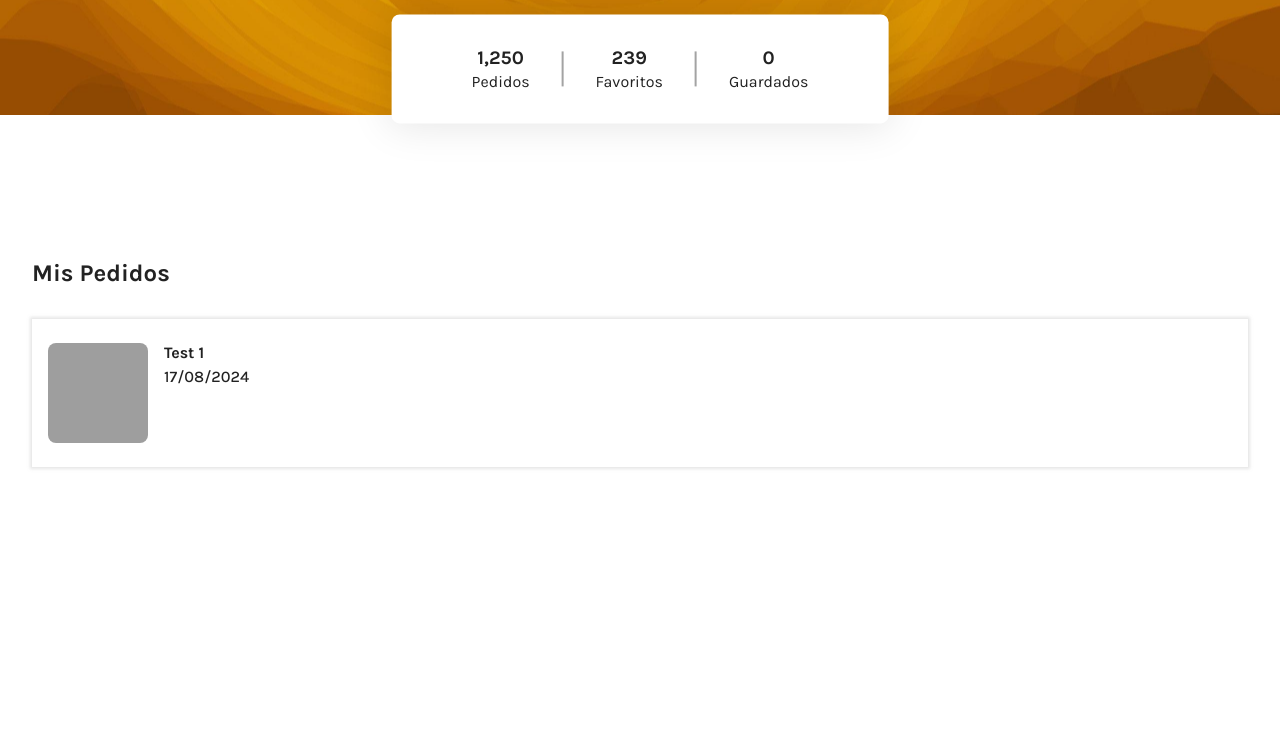
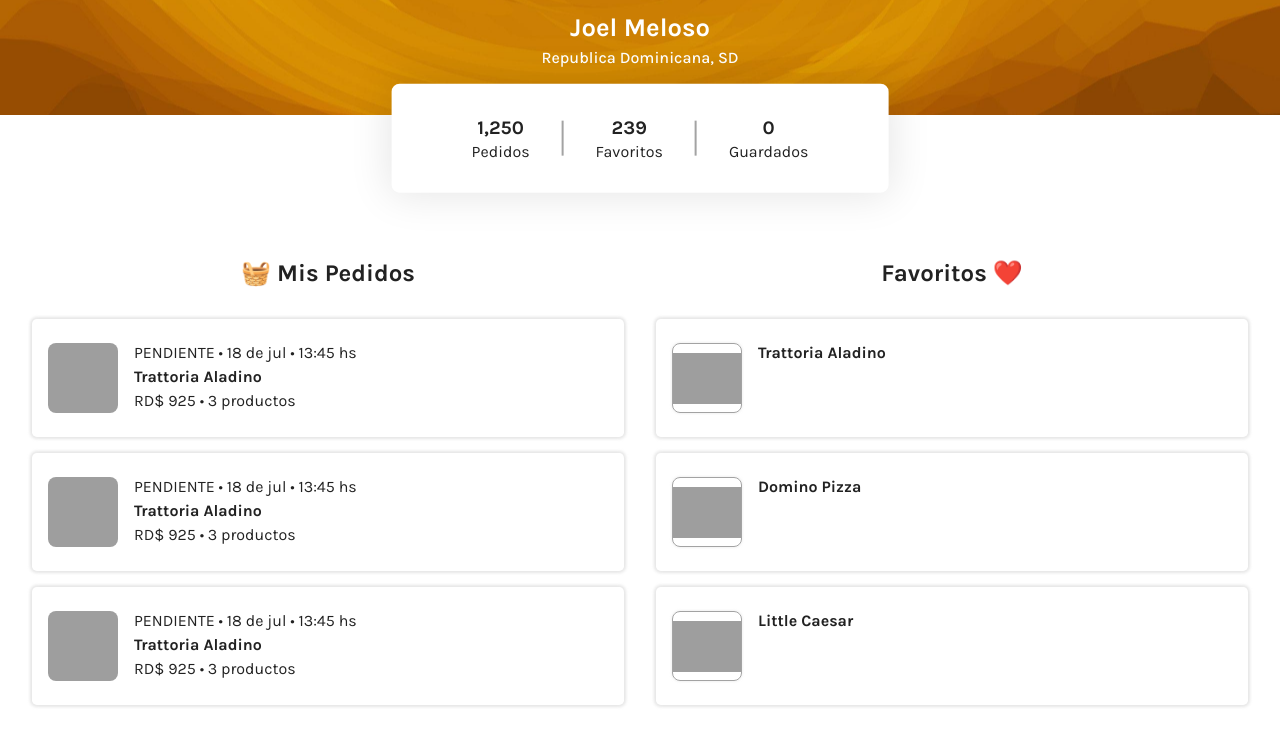
Before and after one commit to Josephfrost16/AppCenar, a plain HTML site: page client/pages/client/profile.html in a window 1280 px wide. Shown: the part 251-988 px from the top of the page. Before the commit the page ends 800 px from the top, so only its background shows below. Drawn offline with nearby package versions, Linux system fonts and the light colour scheme; grey boxes are pictures that could not be loaded.

Commit message:
pantalla home iniciada. pantalla profile terminada

```diff
--- a/client/pages/client/profile.html
+++ b/client/pages/client/profile.html
@@ -10,7 +10,7 @@
     <title>Perfil</title>
 </head>
 <body>
-
+    <div class="contentProfile">
         <div class="header">
             <div class="profile">
                 <span class="material-symbols-outlined material-icons click-icon">home</span>
@@ -41,17 +41,61 @@
             </div>
         </div>
 
+    </div>
+
     <div class="data">
-        <label for="" class="titleData">Mis Pedidos</label>
+        <div class="orderss">
+            <label for="" class="titleData">🧺 Mis Pedidos </label>
             <div class="card">
                 <img src="https://www.foodandwine.com/thmb/Wd4lBRZz3X_8qBr69UOu2m7I2iw=/1500x0/filters:no_upscale():max_bytes(150000):strip_icc()/classic-cheese-pizza-FT-RECIPE0422-31a2c938fc2546c9a07b7011658cfd05.jpg" alt="">
                 <div class="cardData">
-                <label for="" class="cardTitle">Test 1</label>
-                <div class="cardDate">17/08/2024</div>
+                    <label for="" class="cardState">PENDIENTE <span id="date">• 18 de jul</span> <span id="time">• 13:45 hs</span></label>
+                    <label class="cardTitle">Trattoria Aladino</label>
+                    <label for="" class="cardPrice">RD$ 925 <span id="cantProduct">• 3 productos</span></label>
+                </div>
+            </div>
+            <div class="card">
+                <img src="https://www.foodandwine.com/thmb/Wd4lBRZz3X_8qBr69UOu2m7I2iw=/1500x0/filters:no_upscale():max_bytes(150000):strip_icc()/classic-cheese-pizza-FT-RECIPE0422-31a2c938fc2546c9a07b7011658cfd05.jpg" alt="">
+                <div class="cardData">
+                    <label for="" class="cardState">PENDIENTE <span id="date">• 18 de jul</span> <span id="time">• 13:45 hs</span></label>
+                    <label class="cardTitle">Trattoria Aladino</label>
+                    <label for="" class="cardPrice">RD$ 925 <span id="cantProduct">• 3 productos</span></label>
+                </div>
+            </div>
+            <div class="card">
+                <img src="https://www.foodandwine.com/thmb/Wd4lBRZz3X_8qBr69UOu2m7I2iw=/1500x0/filters:no_upscale():max_bytes(150000):strip_icc()/classic-cheese-pizza-FT-RECIPE0422-31a2c938fc2546c9a07b7011658cfd05.jpg" alt="">
+                <div class="cardData">
+                    <label for="" class="cardState">PENDIENTE <span id="date">• 18 de jul</span> <span id="time">• 13:45 hs</span></label>
+                    <label class="cardTitle">Trattoria Aladino</label>
+                    <label for="" class="cardPrice">RD$ 925 <span id="cantProduct">• 3 productos</span></label>
+                </div>
+            </div>
+        </div>
+        <div class="favoritesCards">
+            <label for="" class="titleData">Favoritos ❤️</label>
+            <div class="card">
+                <img src="https://i.pinimg.com/originals/fc/31/31/fc31315a5d1cb75f2c8a87fa0d2ef470.png" alt="">
+                <div class="cardData">
+                    <label class="cardTitle">Trattoria Aladino </label>
+                </div>
+            </div>
+
+            <div class="card">
+                <img src="https://encrypted-tbn0.gstatic.com/images?q=tbn:ANd9GcQ6PrgQpnSP7eTrEroSncI3Joi1FN1hnMmXGw&s" alt="">
+                <div class="cardData">
+                    <label class="cardTitle">Domino Pizza </label>
+                </div>
+            </div>
+
+            <div class="card">
+                <img src="https://encrypted-tbn0.gstatic.com/images?q=tbn:ANd9GcQT-DxEDNqFR-BXKwPg0Xyxrmii8jL0NaH2Sg&s" alt="">
+                <div class="cardData">
+                    <label class="cardTitle">Little Caesar </label>
                 </div>
             </div>
 
         </div>
+    </div>
 
 </body>
 </html>
--- a/client/styles/client/profile.css
+++ b/client/styles/client/profile.css
@@ -78,6 +78,10 @@
     user-select: none;
 }
 
+.contentProfile {
+    position:relative;
+}
+
 .info {
     position: absolute;
     display: flex;
@@ -90,7 +94,7 @@
     box-shadow: 0px 0px 40px 3px rgba(0, 0, 0, 0.1);
     top: 50%; /* Ajusta esta posición según sea necesario */
     left: 50%;
-    transform: translate(-50%, -50%); /* Centra el div .info */
+    transform: translate(-50%, 105%); /* Centra el div .info */
     border-radius: 0.5rem;
 }
 
@@ -112,23 +116,31 @@
 }
 
 .data{
-    display: flex;
-    flex-direction: column;
+    display: grid;
+    grid-template-columns: 1fr 1fr;
     margin-top: 7rem;
     padding: 2rem;
-    gap: 1rem;
+    gap: 2rem;
 }
 
 .titleData{
     font-size: 1.5rem;
     font-weight: bold;
     margin-bottom: 1rem;
+    text-align: center;
 }
 
 .data img{
-    width: 100px;
-    height: 100px;
+    width: 70px;
+    height: 70px;
     border-radius: 0.5rem;
+
+}
+
+.favoritesCards img{
+    border: solid 1px #A3A3A3;
+    box-shadow: 0px 0px 3px rgba(193, 193, 193,0.4);
+    object-fit: contain;
 }
 
 .card{
@@ -136,6 +148,7 @@
     gap: 1rem;
     box-shadow: 0px 0px 3px 2px rgba(193, 193, 193,0.4);
     padding: 1.5rem 1rem;
+    border-radius: 0.3rem;
 }
 
 .cardData{
@@ -152,28 +165,41 @@
     font-weight: 500;
 }
 
+.orderss {
+    display: flex;
+    flex-direction: column;
+    gap: 1rem;
+}
+
+.favoritesCards{
+    display: flex;
+    flex-direction: column;
+    gap: 1rem;
+
+}
+
 @media (max-width: 600px) {
     .info {
-        top: 50%; /* Ajusta según sea necesario para pantallas pequeñas */
+        top: 60%; /* Ajusta según sea necesario para pantallas pequeñas */
         padding: 2rem 3rem; /* Ajuste de padding para pantallas pequeñas */
     }
 }
 
 @media (min-width: 601px) and (max-width: 1024px) {
     .info {
-        top: 50%; /* Ajusta según sea necesario para pantallas medianas */
+        top: 60%; /* Ajusta según sea necesario para pantallas medianas */
         padding: 1.8rem 3rem; /* Ajuste de padding para pantallas medianas */
     }
 }
 
 @media (min-width: 1025px) and (max-width: 1900px) {
     .info {
-        top: 40%; /* Ajusta según sea necesario para pantallas grandes */
+        top: 60%; /* Ajusta según sea necesario para pantallas grandes */
     }
 }
 
 @media (min-width: 1901px) {
     .info {
-        top: 36%; /* Ajusta según sea necesario para pantallas grandes */
+        top: 40%; /* Ajusta según sea necesario para pantallas grandes */
     }
 }
```
Also changed, not shown: client/pages/client/home.html (+29 -0 lines). Lines whose indentation alone changed are shown as unchanged.
